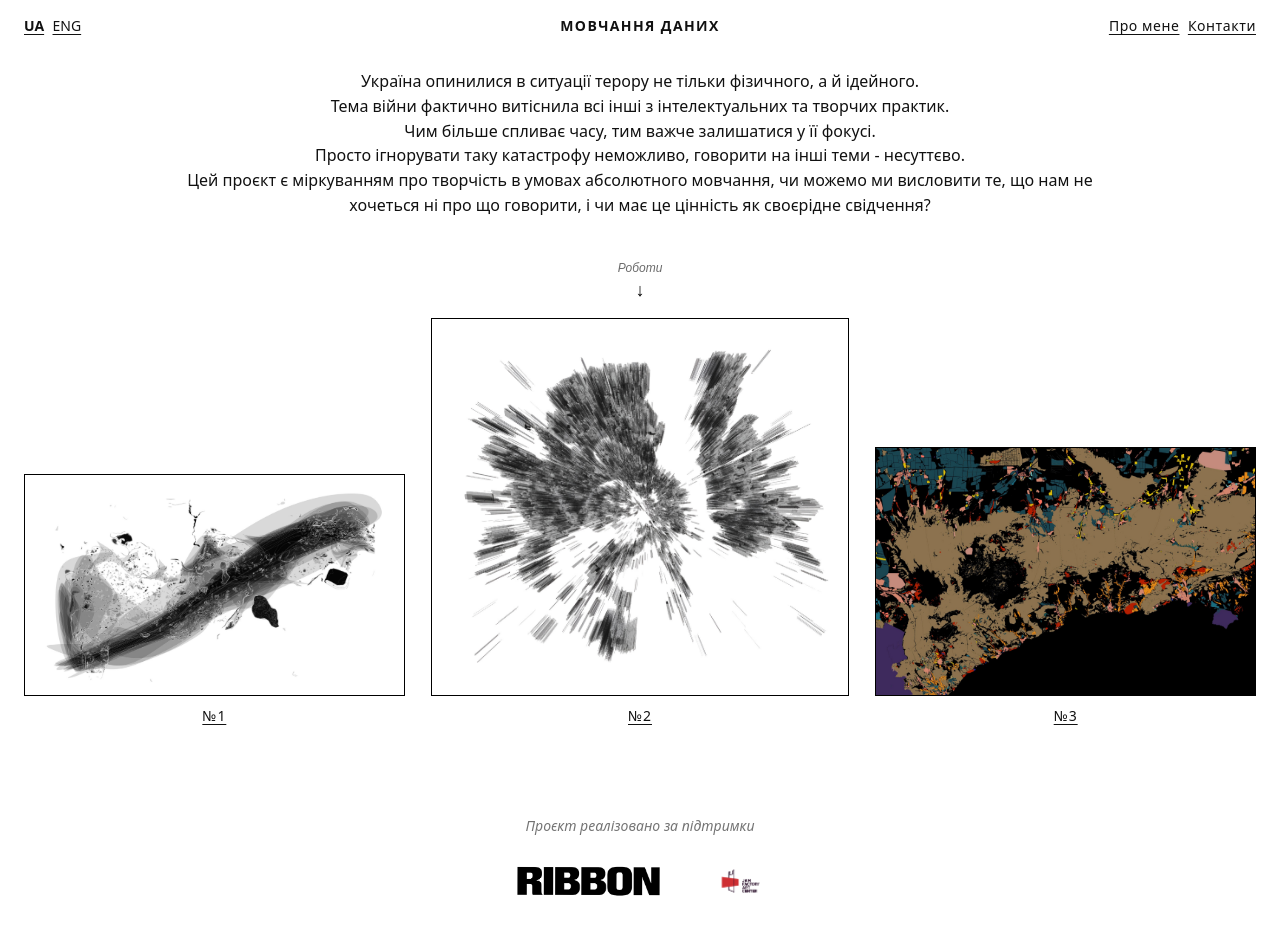
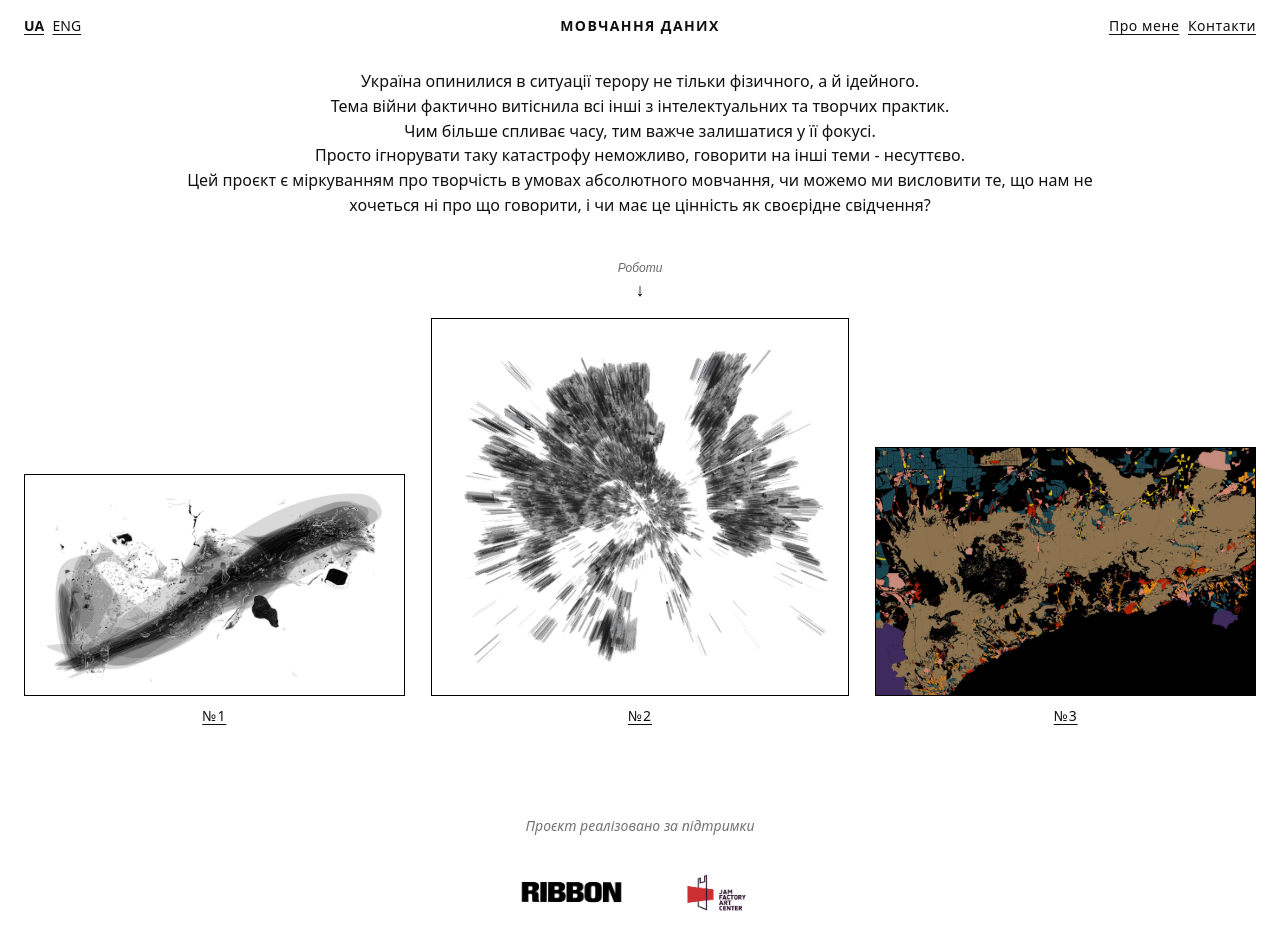
Before and after one commit to omutoz/silence-of-data, a website built with Vite: page index.html in a window 1280 px wide. Built offline with nearby package versions, Linux system fonts and the light colour scheme.

Commit message:
Add files via upload

```diff
--- a/src/styles.css
+++ b/src/styles.css
@@ -463,6 +463,6 @@
   width: auto;
   display: block;
 }
-.home-support__logo--jfac{
-  height: 44px;
-}
+.home-support__logo--jfac{height:69px;}
+
+.home-support__logo--ribbon{height:32px;}
```
